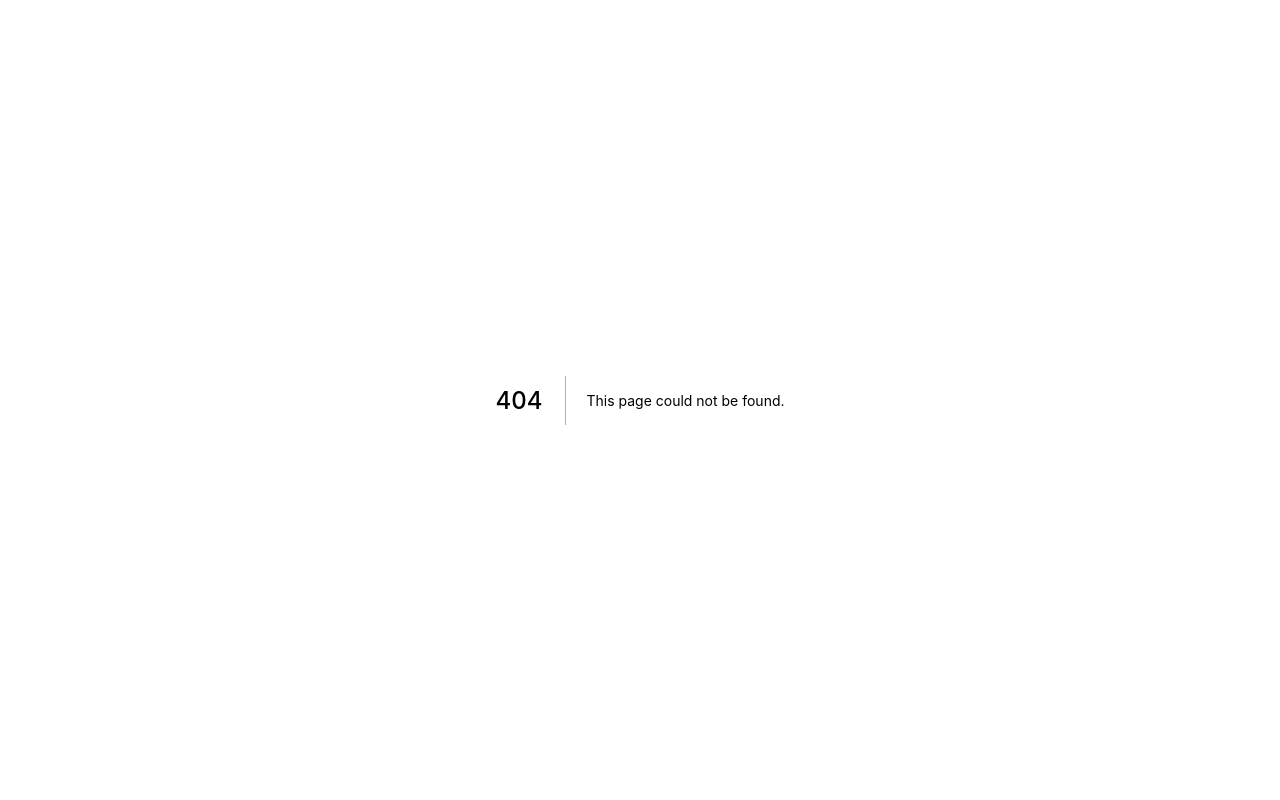
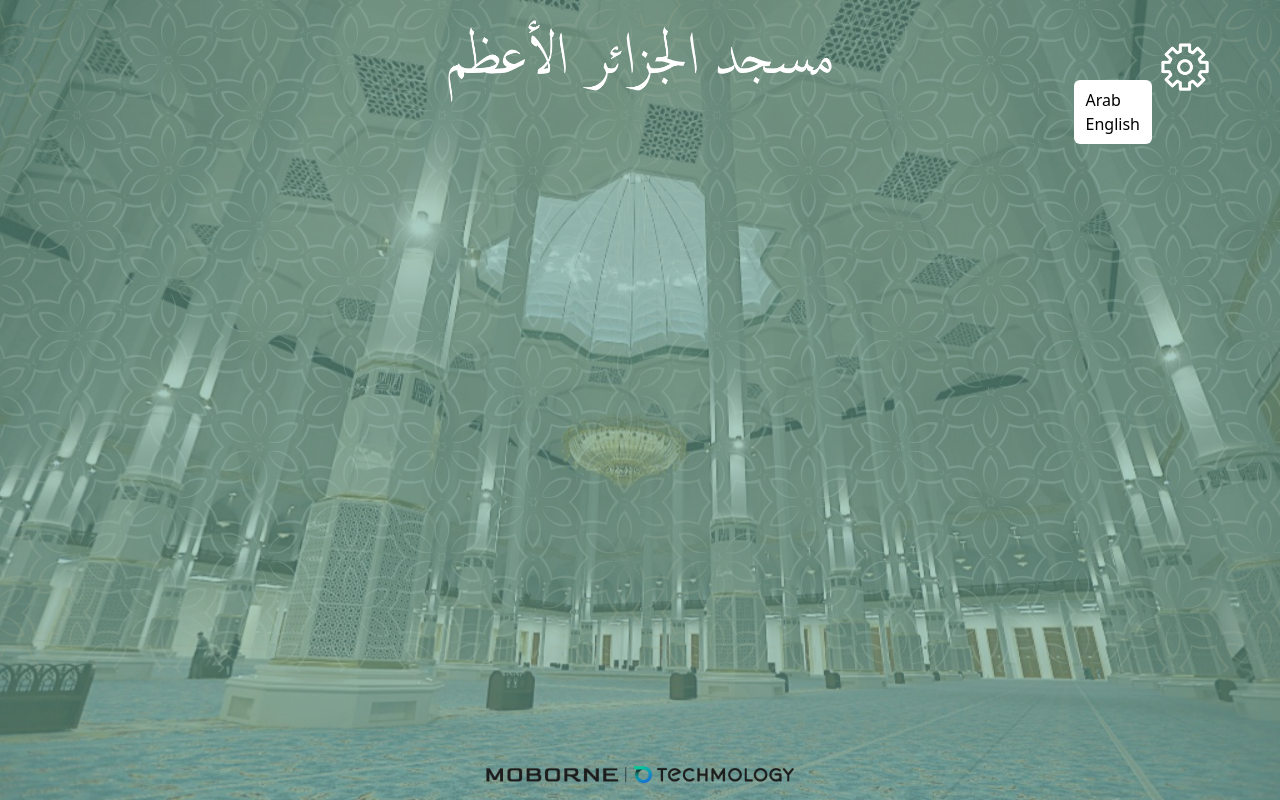
Before and after one commit to z-sohaib/dalili-app, a Next.js app: page /student in a window 1280 px wide. Before the commit this address had no page. Built offline with nearby package versions, Linux system fonts and the light colour scheme.

Commit message:
add: page template

```diff
--- a/components/Navbar.js
+++ b/components/Navbar.js
@@ -5,6 +5,10 @@
         <div className="absolute w-full top-0">
             <div className='absolute w-full top-5'> <img className="mx-auto" src='/imgs/nav.png' width="30%"></img> </div>
             <div className="absolute top-2 right-5"><img className='' src="/imgs/bytesize_settings.png" width='150px'></img></div>
+            <div className="absolute right-32 top-20 bg-white px-3 py-2 rounded-md">
+                <div>Arab</div>
+                <div>English</div>
+            </div>
         </div>
     );
 };
--- a/pages/index.js
+++ b/pages/index.js
@@ -6,7 +6,7 @@
     <div className="homeContainer">
       <div className="relative h-screen pt-60 Container">
         <div className="w-9/12 mx-auto grid grid-cols-3 my-auto">
-          <a href="">
+          <a href="./prayer">
             {" "}
             <div className="userType w-7/12 mx-auto py-8 h-full">
               <img
@@ -19,7 +19,7 @@
               </div>
             </div>
           </a>
-          <a>
+          <a href='./visitor'>
             <div className="userType w-7/12 mx-auto py-8  h-full">
               <img
                 src="/imgs/visitor.png"
@@ -32,7 +32,7 @@
             </div>
           </a>
 
-          <a>
+          <a href="./student">
             <div className="userType w-7/12 mx-auto py-8 h-full">
               <img
                 src="/imgs/reading-book.png"
--- a/pages/prayer.js
+++ b/pages/prayer.js
@@ -1,5 +1,6 @@
 import Link from 'next/link'
 import React from 'react'
+import Navbar from '../components/Navbar'
 
 const Prayer = () => {
     return (
@@ -19,6 +20,7 @@
                 <div className="absolute bottom-0 w-full" >
                     <img className="mx-auto" src='/imgs/logo.png' width="30%"></img>
                 </div>
+                <Navbar></Navbar>
             </div>
         </div>
     )
--- /dev/null
+++ b/pages/student.js
@@ -0,0 +1,16 @@
+import React from 'react';
+import Navbar from '../components/Navbar';
+import Footer from '../components/Footer';
+
+const student = () => {
+    return (
+        <div className="homeContainer">
+        <div className="relative h-screen pt-60 Container">
+          <Navbar></Navbar>
+          <Footer></Footer>
+        </div>
+      </div>
+    );
+};
+
+export default student;
--- /dev/null
+++ b/pages/visitor.js
@@ -0,0 +1,15 @@
+import React from "react";
+import Navbar from "../components/Navbar";
+import Footer from "../components/Footer";
+const visitor = () => {
+  return (
+    <div className="homeContainer">
+      <div className="relative h-screen pt-60 Container">
+        <Navbar></Navbar>
+        <Footer></Footer>
+      </div>
+    </div>
+  );
+};
+
+export default visitor;
```
